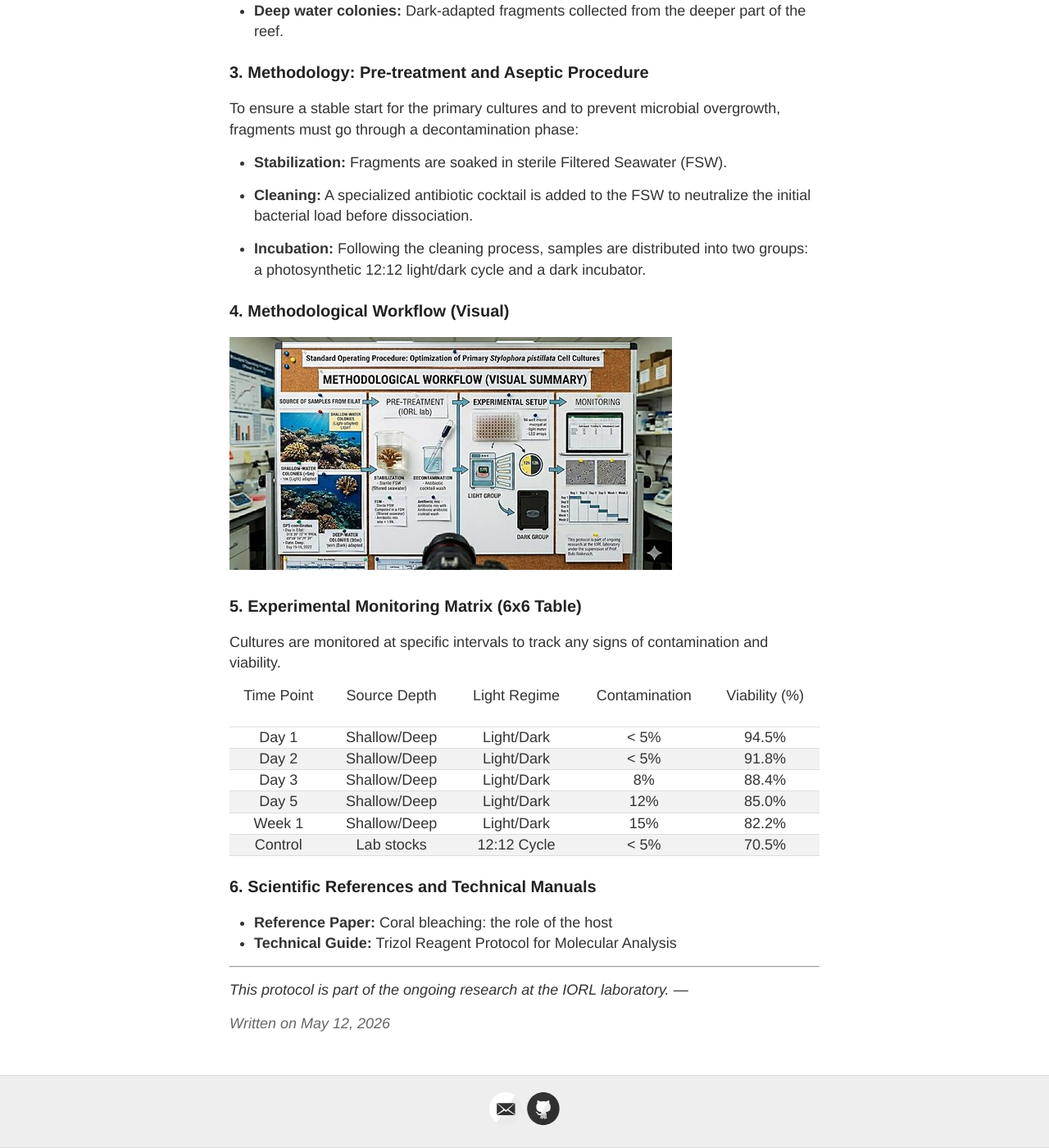
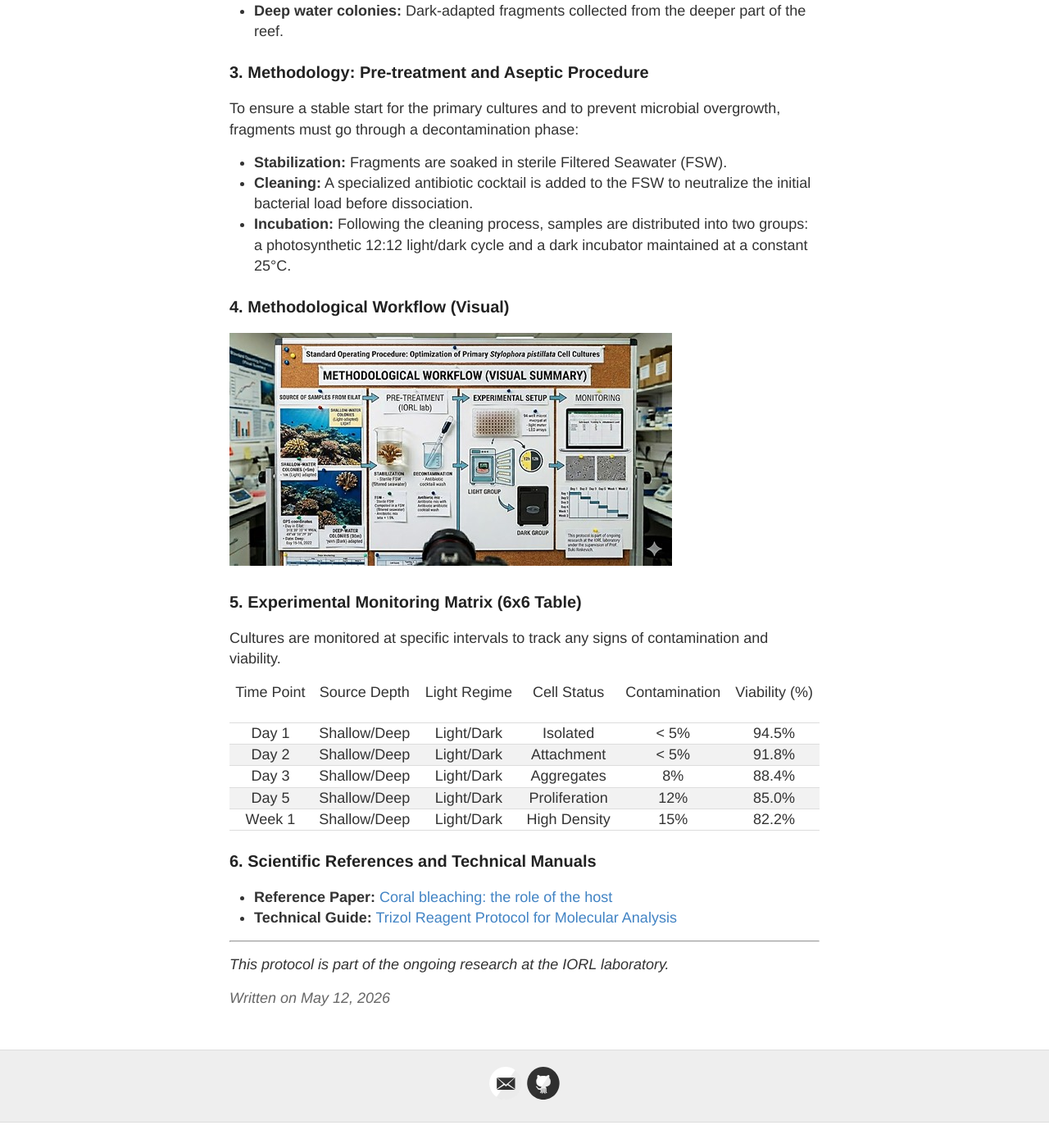
Before and after one commit to cori933/Corals-Lab-notebook, a Jekyll site: the page built from _posts/2026-05-12-coral-cell-culture-protocol.md, in a window 1280 px wide and 1400 px high, scrolled down 722 px. Shown: the whole window at 82% size. Built offline with Jekyll 4.4.1, drawn with Linux system fonts in a browser that asks for light colours; our own code applies the rules of GitHub Pages for plain Markdown files; after the commit the page ends 2091 px from its top, so only the background shows below that.

Commit message:
update protocol table

```diff
--- a/_posts/2026-05-12-coral-cell-culture-protocol.md
+++ b/_posts/2026-05-12-coral-cell-culture-protocol.md
@@ -11,33 +11,27 @@ The biological samples are maintained at the IORL (Israel Oceanographic and Limn
 ### 3. Methodology: Pre-treatment and Aseptic Procedure
 To ensure a stable start for the primary cultures and to prevent microbial overgrowth, fragments must go through a decontamination phase:
 * **Stabilization:** Fragments are soaked in sterile Filtered Seawater (FSW).
-
-
 * **Cleaning:** A specialized antibiotic cocktail is added to the FSW to neutralize the initial bacterial load before dissociation.
-
-* **Incubation:** Following the cleaning process, samples are distributed into two groups: a photosynthetic 12:12 light/dark cycle and a dark incubator.
+* **Incubation:** Following the cleaning process, samples are distributed into two groups: a photosynthetic 12:12 light/dark cycle and a dark incubator maintained at a constant 25°C.
 
 ### 4. Methodological Workflow (Visual)
 
 ![Methodological Workflow](../images/methodological_workflow.jpg)
 
-
 ### 5. Experimental Monitoring Matrix (6x6 Table)
 Cultures are monitored at specific intervals to track any signs of contamination and viability.
 
-| Time Point | Source Depth | Light Regime | Contamination | Viability (%) |
-| :---: | :---: | :---: | :---: | :---: |
-| Day 1 | Shallow/Deep | Light/Dark | < 5% | 94.5% |
-| Day 2 | Shallow/Deep | Light/Dark | < 5% | 91.8% |
-| Day 3 | Shallow/Deep | Light/Dark | 8% | 88.4% |
-| Day 5 | Shallow/Deep | Light/Dark | 12% | 85.0% |
-| Week 1 | Shallow/Deep | Light/Dark | 15% | 82.2% |
-| Control | Lab stocks | 12:12 Cycle | < 5% | 70.5% |
+| Time Point | Source Depth | Light Regime | Cell Status | Contamination | Viability (%) |
+| :---: | :---: | :---: | :---: | :---: | :---: |
+| Day 1 | Shallow/Deep | Light/Dark | Isolated | < 5% | 94.5% |
+| Day 2 | Shallow/Deep | Light/Dark | Attachment | < 5% | 91.8% |
+| Day 3 | Shallow/Deep | Light/Dark | Aggregates | 8% | 88.4% |
+| Day 5 | Shallow/Deep | Light/Dark | Proliferation | 12% | 85.0% |
+| Week 1 | Shallow/Deep | Light/Dark | High Density | 15% | 82.2% |
 
 ### 6. Scientific References and Technical Manuals
-* **Reference Paper:** Coral bleaching: the role of the host
-* **Technical Guide:** Trizol Reagent Protocol for Molecular Analysis
+* **Reference Paper:** [Coral bleaching: the role of the host](https://www.sciencedirect.com/science/article/pii/S0169534708003236)
+* **Technical Guide:** [Trizol Reagent Protocol for Molecular Analysis](https://assets.thermofisher.com/TFS-Assets/LSG/manuals/trizol_reagent.pdf)
 
 ---
 *This protocol is part of the ongoing research at the IORL laboratory.*
----
```
